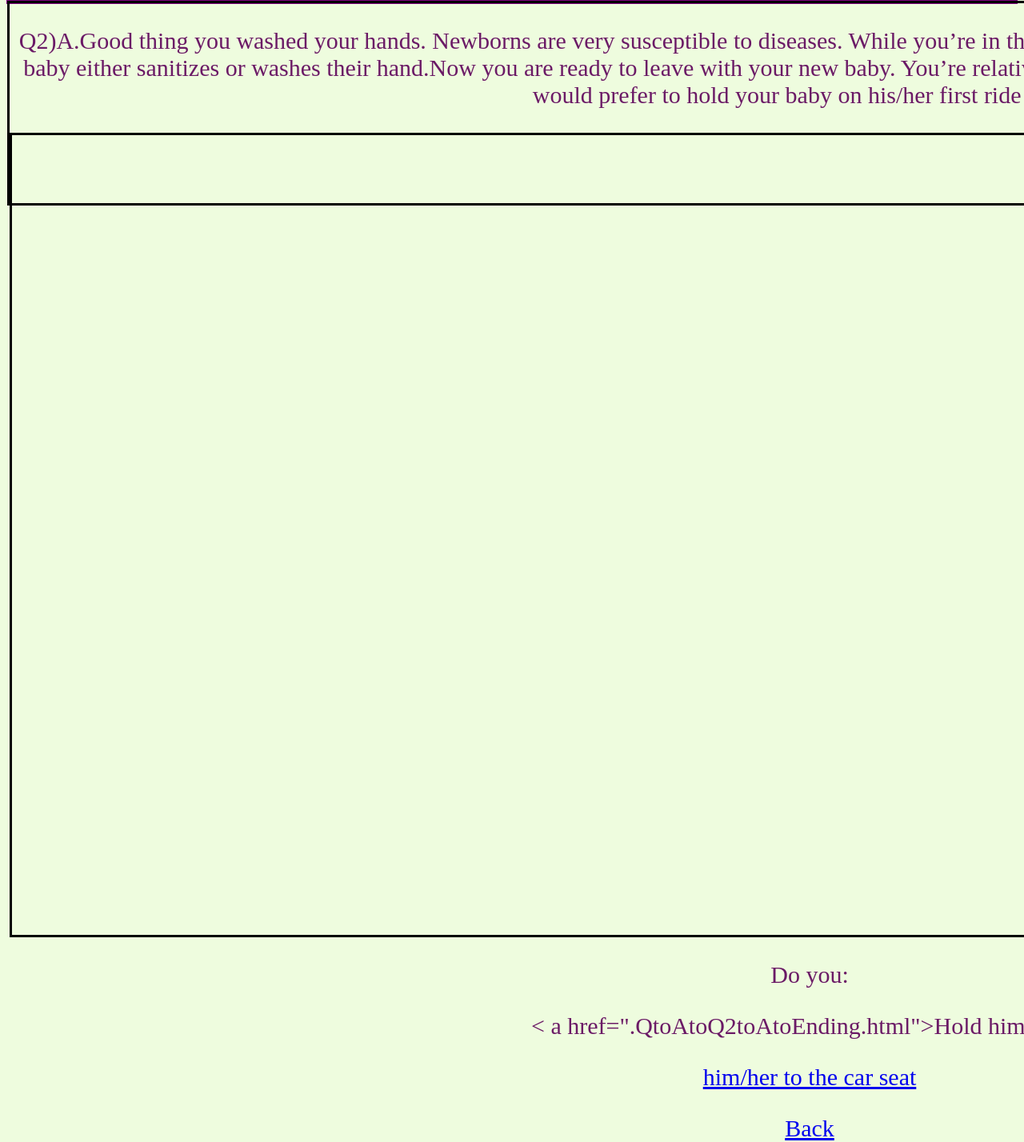
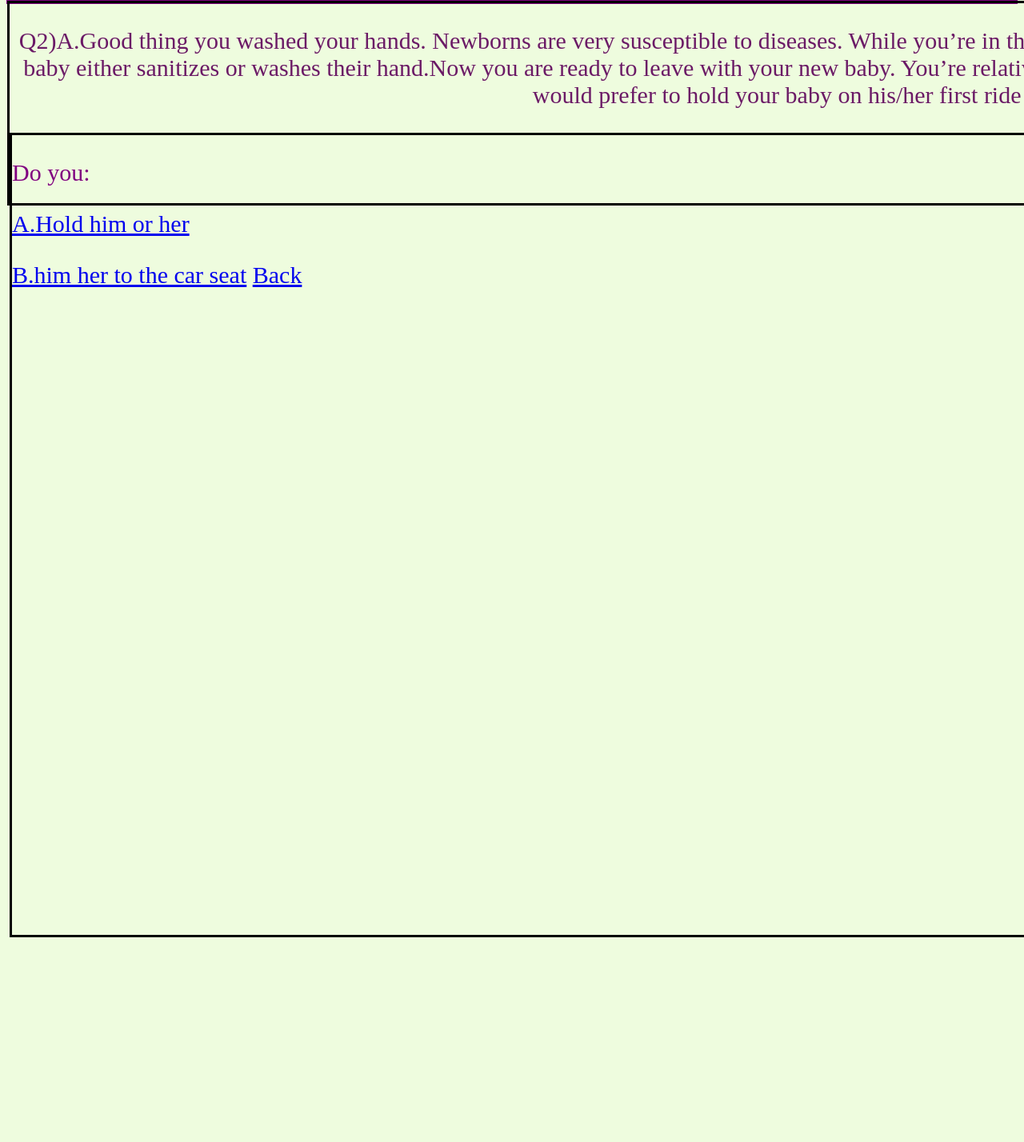
Before and after one commit to rubygirl123/RoleplayWeplay, a plain HTML site: page Infant/QtoAtoQ2healthy.html in a window 1280 px wide. Shown: the part 305-1733 px from the top of the page at 80% size. After the commit the page ends 1477 px from the top, so only its background shows below. Drawn offline with Linux system fonts and the light colour scheme.

Commit message:
webupdate

```diff
--- a/Infant/QtoAtoQ2healthy.html
+++ b/Infant/QtoAtoQ2healthy.html
@@ -4,7 +4,6 @@
     </head>
     <body style="background-color:eefcde;">
 
-    </body>
           <div
      style="width:2,000px;
             height:300px;
@@ -28,7 +27,7 @@
 <p/>
 
 
-                 <dv/>
+                 <div/>
              <div
                style="color:purple;
                          position:relative;
@@ -40,12 +39,12 @@
 
                          text-align:left;
                          font-size:30px;">
+
+             <p>Do you:</p>
+                   <p><a href=".QtoAtoQ2toAtoEnding.html"> A.Hold him or her</a>
+                 <p><a href=".QtoAtoQ2toBtoQ3car.html">B.him her to the car seat</a>
+                     <a href=".qone.html">Back</a>
+
                  </div>
-             <p>Do you:</p>
-                   <p>< a href=".QtoAtoQ2toAtoEnding.html">Hold him or her</a>
-                 <p><a href=¨.QtoAtoQ2toBtoQ3car.html¨> him/her to the car seat<a/>
-                     <p><a href=".qone.html">Back</a>
-
-             <dv/>
-    <body/>
-<html/>
+                 <body/>
+              <html/>
```
Also changed, not shown: Infant/QtoAtoQ2toAtoEnding.html (+0 -1 lines), Infant/qone.html (+1 -1 lines), links.html (added, +9 -0 lines), 1 other file.
